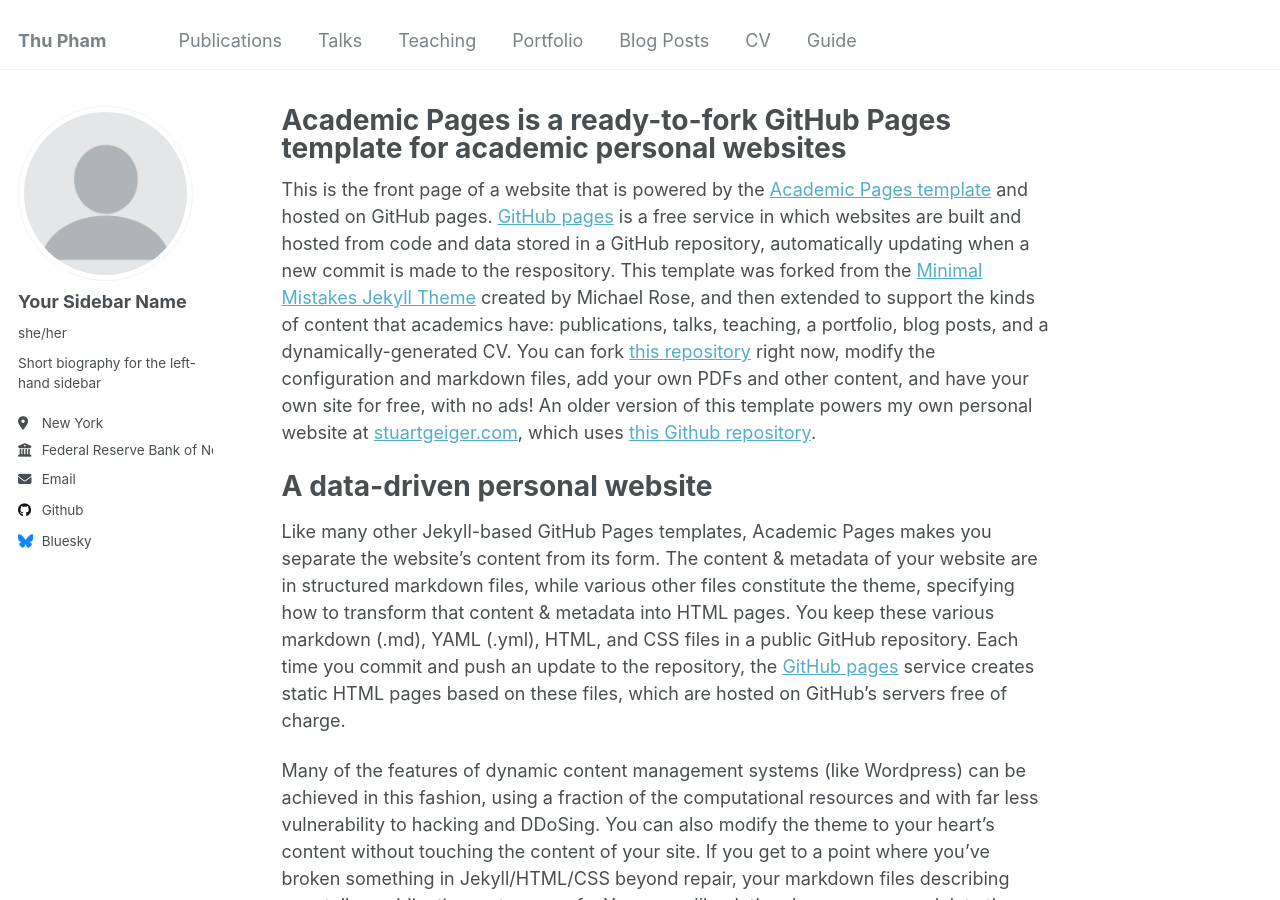
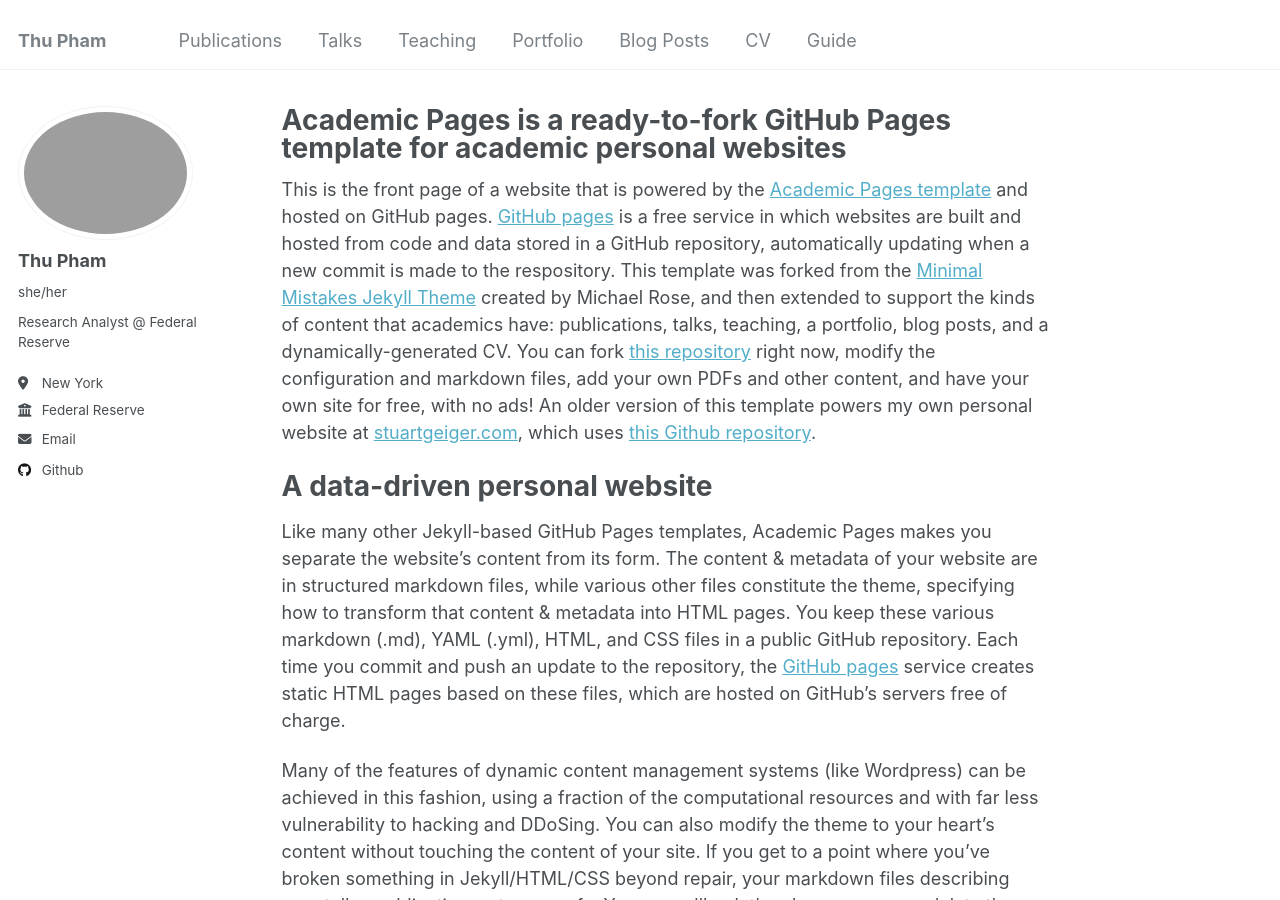
Before and after one commit to mtpham17/mtpham17.github.io, a Jekyll site: the page built from _pages/about.md, in a window 1280 px wide and 900 px high. Built offline with Jekyll 4.4.1, drawn with Linux system fonts in a browser that asks for light colours; part of the change alters nothing that is shown.

Commit message:
profile pic

```diff
--- a/_config.yml
+++ b/_config.yml
@@ -11,7 +11,7 @@ locale                   : "en-US"
 title                    : "Thu Pham"
 title_separator          : "-"
 name                     : &name "Thu Pham"
-description              : &description "personal description"
+description              : &description "personal website"
 url                      : https://academicpages.github.io # the base hostname & protocol for your site e.g. "https://mmistakes.github.io"
 baseurl                  : "" # the subpath of your site, e.g. "/blog"
 repository               : "academicpages/academicpages.github.io"
@@ -21,12 +21,12 @@ repository               : "academicpages/academicpages.github.io"
 #               Additional customization can be done by editing /_includes/author-profile.html
 author:
   # Biographic information
-  avatar           : "profile.png"
-  name             : "Your Sidebar Name"
+  avatar           : "graduation-headshot.jpeg"
+  name             : "Thu Pham"
   pronouns         : "she/her"
-  bio              : "Short biography for the left-hand sidebar"
+  bio              : "Research Analyst @ Federal Reserve"
   location         : "New York"
-  employer         : "Federal Reserve Bank of New York"
+  employer         : "Federal Reserve"
   uri              : # URL
   email            : "mtpham3@gmail.com"
 
@@ -43,35 +43,35 @@ author:
   # bitbucket        : # Username - Update with your username on the site
   # codepen          : # Username
   # dribbble         : # Username
-  github           : "academicpages"
+  github           : "mtpham17"
   # kaggle           : # Username
   # stackoverflow    : # User number or user number and name (i.e., use "1" or "1/jeff-atwood")
 
   # Social media
-  bluesky          : "bsky.app" # Replace this with you Bluesky username
-  facebook         : # Username
-  flickr           : # Username
-  foursquare       : # Username
-  goodreads        : # Username
-  google_plus      : # Username
-  keybase          : # Username
-  instagram        : # Username
-  lastfm           : # Username
-  linkedin         : # Username
-  mastodon         : # URL
-  medium           : # URL
-  pinterest        : # Username
-  soundcloud       : # Username
-  steam            : # Username
-  telegram         : # URL
-  tumblr           : # Username
-  twitter          : # Username for X / Twitter
-  vine             : # Username
-  weibo            : # Username
-  wikipedia        : # Username
-  xing             : # Username
-  youtube          : # Username
-  zhihu            : # Username
+  # bluesky          : "bsky.app" # Replace this with you Bluesky username
+  # facebook         : # Username
+  # flickr           : # Username
+  # foursquare       : # Username
+  # goodreads        : # Username
+  # google_plus      : # Username
+  # keybase          : # Username
+  # instagram        : # Username
+  # lastfm           : # Username
+  # linkedin         : # Username
+  # mastodon         : # URL
+  # medium           : # URL
+  # pinterest        : # Username
+  # soundcloud       : # Username
+  # steam            : # Username
+  # telegram         : # URL
+  # tumblr           : # Username
+  # twitter          : # Username for X / Twitter
+  # vine             : # Username
+  # weibo            : # Username
+  # wikipedia        : # Username
+  # xing             : # Username
+  # youtube          : # Username
+  # zhihu            : # Username
 
 # Publication Category - The following the list of publication categories and their headings
 publication_category:
```
